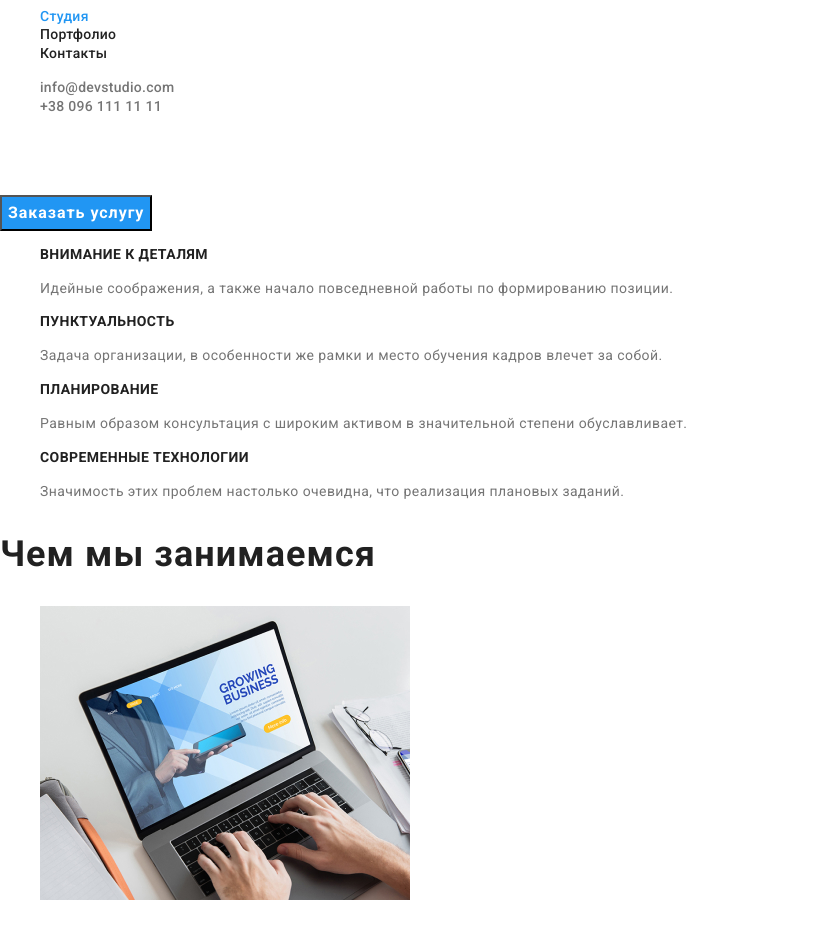
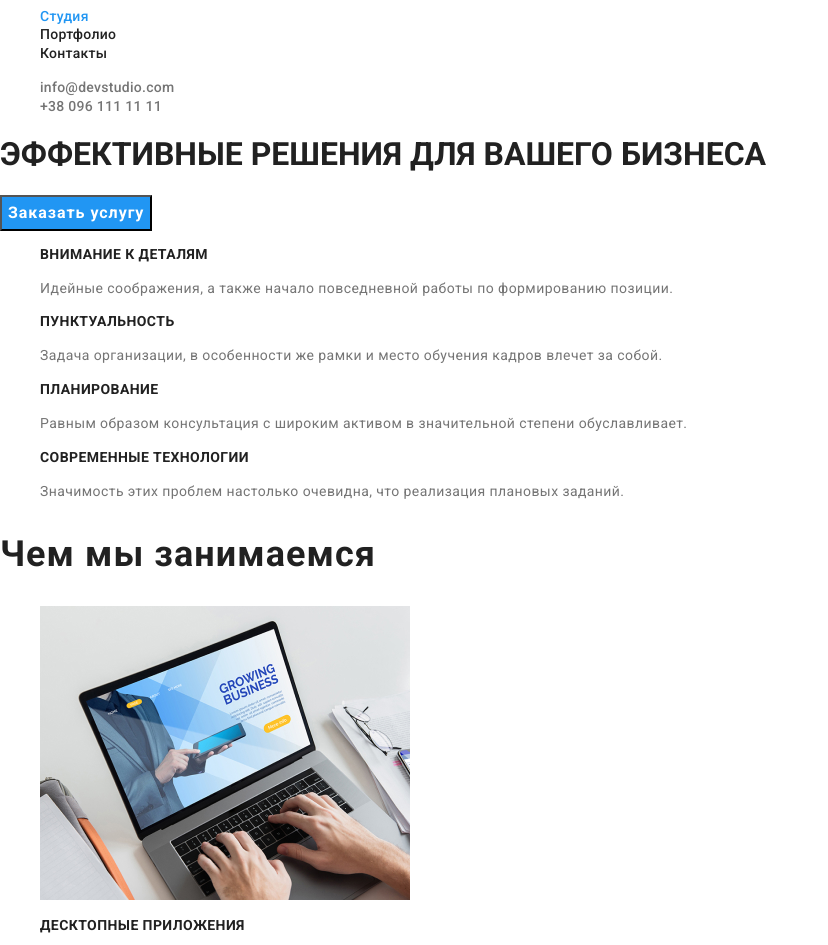
Before and after one commit to neliia-zelienova/goit-markup-hw-02, a plain HTML site: page index.html in a window 1280 px wide. Shown: the part 40-985 px from the top of the page, without its empty margins (0-828 px from the left). Drawn offline with Linux system fonts and the light colour scheme.

Commit message:
Заменяет текст белого цвета на наиболее употребляемый на макете

```diff
--- a/css/styles.css
+++ b/css/styles.css
@@ -70,7 +70,8 @@ body {
 }
 /* Hero */
 .hero-title {
-  color: var(--primary-bg-color);
+  /*После добавления изображения фона заменю на цвет из макета
+  color: var(--hero-headline-text-color);*/
   text-transform: uppercase;
 }
 
@@ -103,11 +104,13 @@ body {
 
 /* Activity */
 .activity .description {
-  color: var(--primary-bg-color);
+  /*После позиционирования заменю на белфй как в макете
+  color: #ffffff;*/
   font-weight: 700;
   font-size: 14px;
   line-height: 1.14;
   letter-spacing: 0.03em;
+  text-transform: uppercase;
 }
 
 /* Team */
@@ -200,5 +203,7 @@ footer {
   font-size: 18px;
   line-height: 1.56;
   letter-spacing: 0.03em;
+  /*После позиционирования засеню на цвет из макета
+  color: #ffffff;*/
   color: var(--primary-text-color);
 }
```
